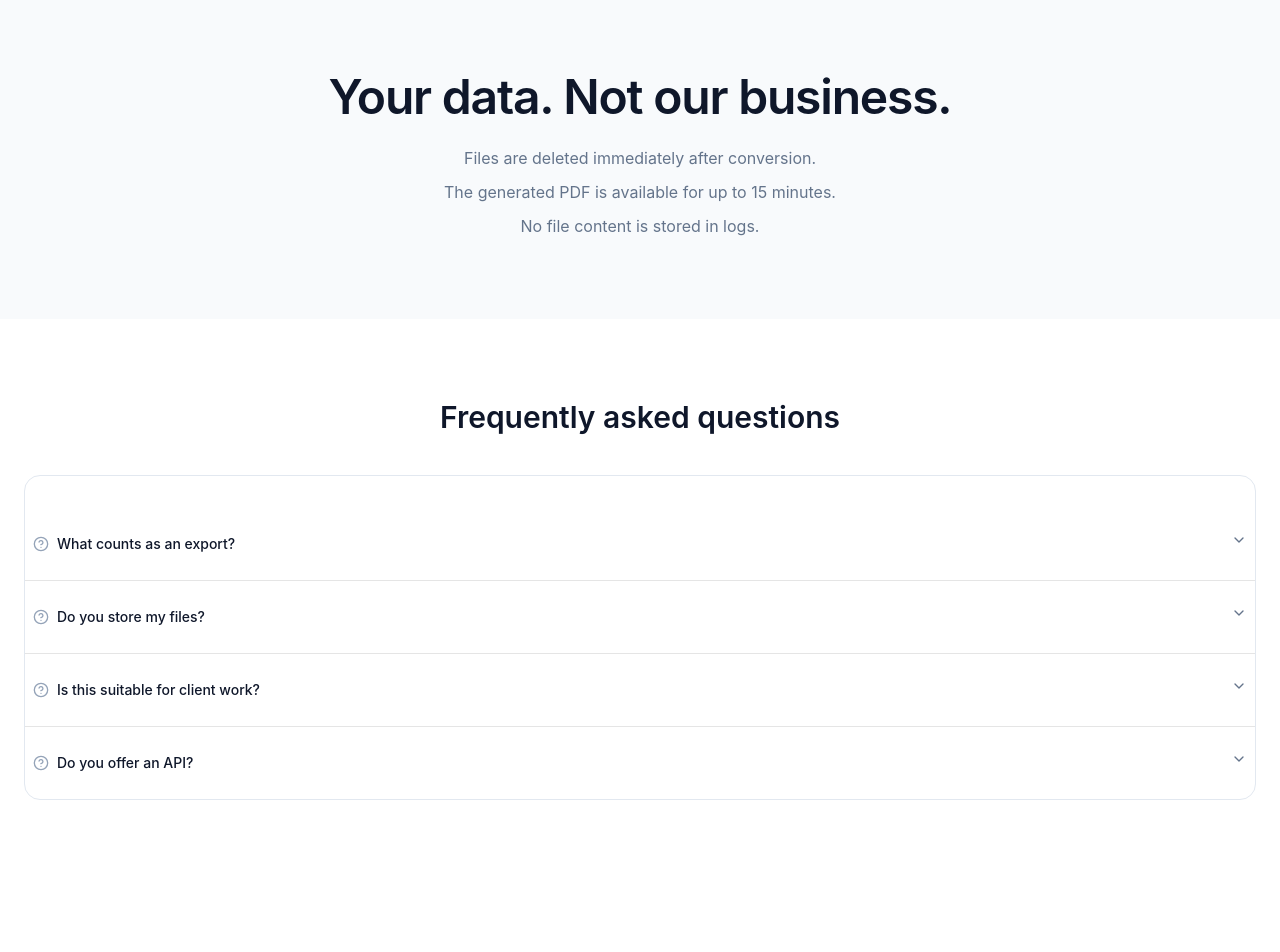
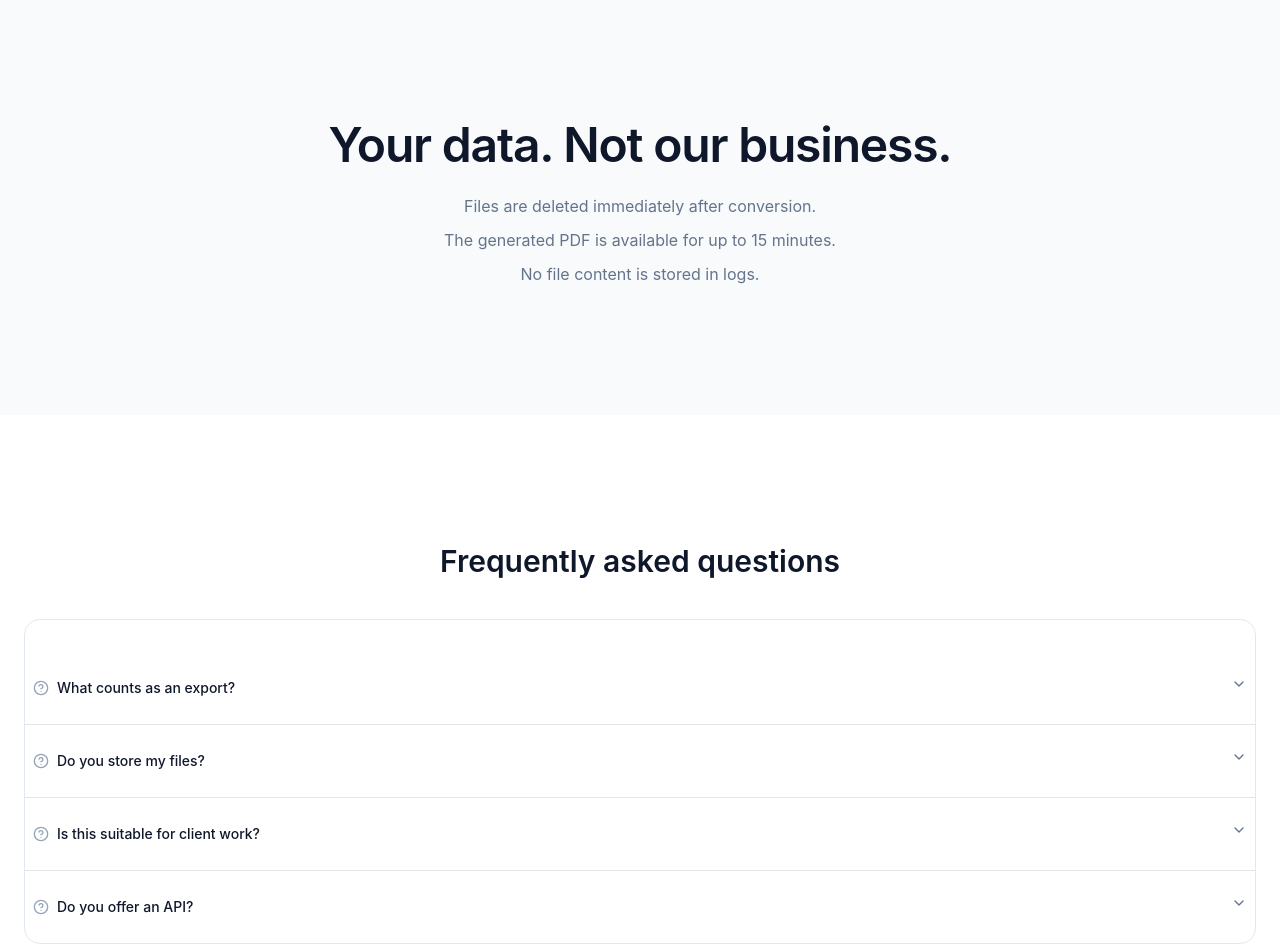
Before and after one commit to Togetheart/fitforpdf-frontend, a Next.js app: page / in a window 1280 px wide. Shown: the part 2980-3932 px from the top of the page. Built offline with nearby package versions, Linux system fonts and the light colour scheme; no server answers.

Commit message:
Restore section container for privacy and FAQ blocks

```diff
--- a/app/page.jsx
+++ b/app/page.jsx
@@ -1005,12 +1005,15 @@ A104,Widget,6900.00`}
         </div>
       </Section>
 
-      <section
+      <Section
         id={LANDING_COPY_KEYS.privacyStrip}
-        className="bg-slate-50 py-16 sm:py-20"
-        data-testid="privacy-section"
+        index={4}
+        bg="bg-slate-50"
+        className="py-16 sm:py-20"
+        testId="privacy-section"
+        maxWidth="max-w-3xl"
       >
-        <div className="mx-auto max-w-3xl px-6 text-center">
+        <div className="text-center">
           <h2 className="text-4xl font-semibold tracking-tight text-slate-900 sm:text-5xl">
             Your data. Not our business.
           </h2>
@@ -1020,10 +1023,17 @@ A104,Widget,6900.00`}
             <p>No file content is stored in logs.</p>
           </div>
         </div>
-      </section>
+      </Section>
 
-      <section className="bg-white py-16 sm:py-20" data-testid="faq-section">
-        <div className="mx-auto w-full max-w-7xl px-6" data-testid="faq-section-inner">
+      <Section
+        id="home-faq"
+        index={5}
+        bg="bg-white"
+        className="py-16 sm:py-20"
+        testId="faq-section"
+        maxWidth="max-w-7xl"
+      >
+        <div>
           <h2 className="text-center text-2xl font-semibold text-slate-900 sm:text-3xl">
             Frequently asked questions
           </h2>
@@ -1031,7 +1041,7 @@ A104,Widget,6900.00`}
             <Accordion items={HOME_FAQ} testId="home-faq" />
           </div>
         </div>
-      </section>
+      </Section>
 
     </div>
   );
```
Also changed, not shown: 1 other file (tests, documents, lock files or other folders).
